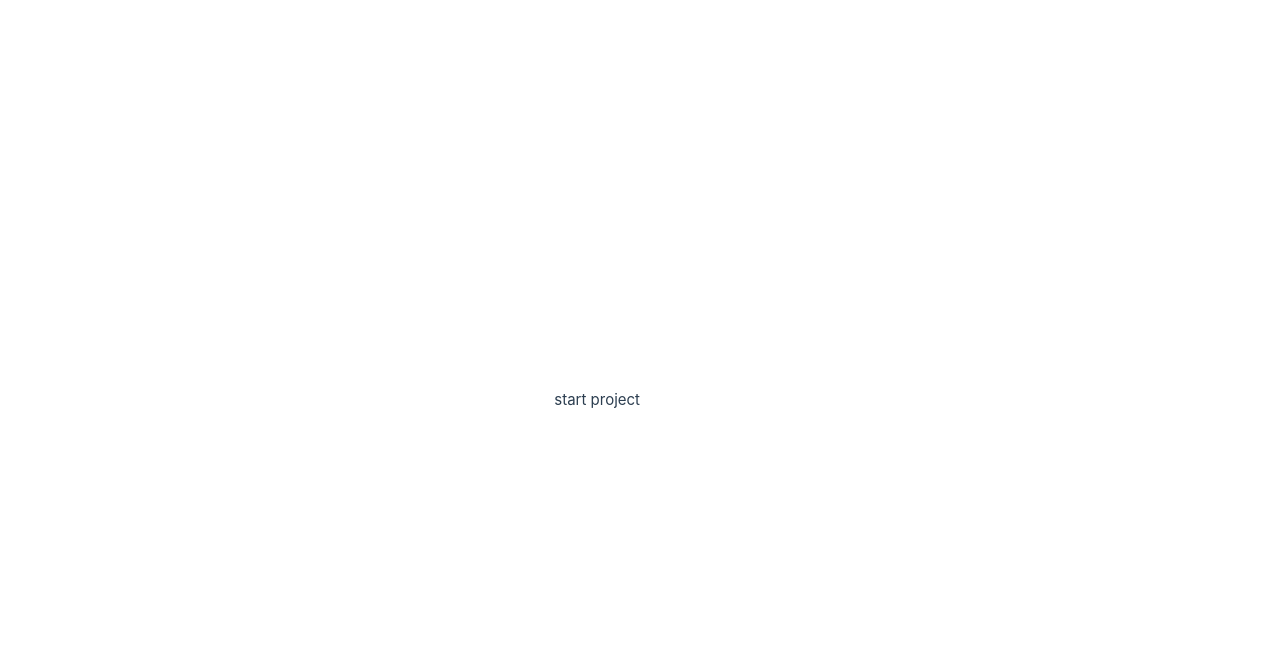
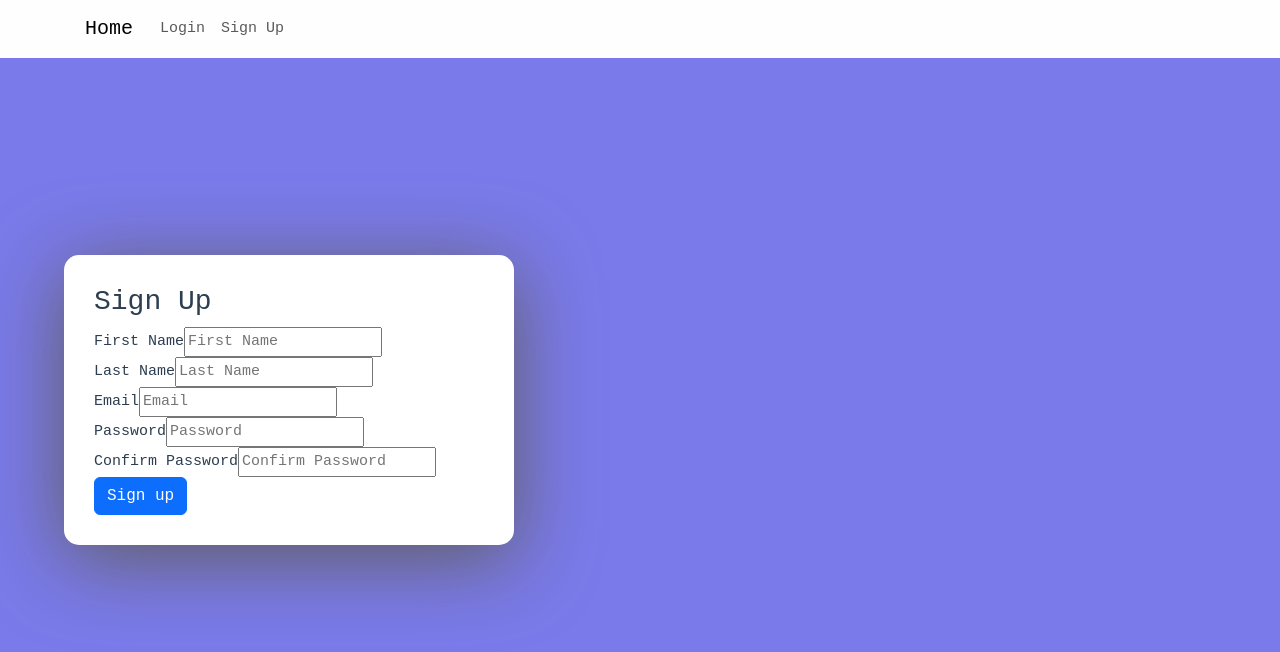
Before and after one commit to Kimsreng28/E_Commerce, a Vue app: page /register in a window 1280 px wide. Before the commit this address had no page. Shown: the top 652 px of the page. Built offline with nearby package versions, Linux system fonts and the light colour scheme.

Commit message:
update message

```diff
--- a/index.html
+++ b/index.html
@@ -5,6 +5,8 @@
     <link rel="icon" href="/favicon.ico">
     <meta name="viewport" content="width=device-width, initial-scale=1.0">
     <title>Vite App</title>
+
+    <link rel="stylesheet" href="https://cdn.jsdelivr.net/npm/bootstrap@5.3.3/dist/css/bootstrap.min.css" integrity="sha384-QWTKZyjpPEjISv5WaRU9OFeRpok6YctnYmDr5pNlyT2bRjXh0JMhjY6hW+ALEwIH" crossorigin="anonymous">
   </head>
   <body>
     <div id="app"></div>
--- a/package.json
+++ b/package.json
@@ -9,6 +9,7 @@
     "preview": "vite preview"
   },
   "dependencies": {
+    "axios": "^1.7.7",
     "pinia": "^2.2.4",
     "vue": "^3.5.12",
     "vue-router": "^4.4.5"
--- a/src/App.vue
+++ b/src/App.vue
@@ -1,5 +1,65 @@
-<script></script>
+<template>
+  <div id="app">
+    <Nav/>
+    <div class="auth-wrapper">
+      <div class="auth-inner">
+        <!-- <Login/> -->
+         <router-view/>
+      </div>
+    </div>
+  </div>
 
-<template>
-  <div>start project</div>
+
 </template>
+<script>
+import Nav from './components/Nav.vue';
+// import Home from './components/Home.vue';
+import Login from './components/Login.vue';
+import { routerViewLocationKey } from 'vue-router';
+export default {
+  name: "App",
+  components: {
+    Nav,
+    // Home,
+    Login
+  }
+}
+</script>
+<style>
+* {
+  box-sizing: border-box;
+}
+
+body {
+  background: rgb(122, 122, 234);
+  font-family: 'Courier New', Courier, monospace;
+  min-height: 100vh;
+}
+
+#app {
+  text-align: center;
+  width: 100%;
+  height: 100%;
+}
+
+
+
+.auth-wrapper {
+  display: flex;
+  justify-content: center;
+  flex-direction: column;
+  text-align: left;
+
+}
+
+.auth-inner {
+  width: 450px;
+  margin: auto;
+  background: rgb(255, 255, 255);
+  box-shadow: 0px 14px 80px rgb(96, 93, 93);
+  padding: 30px;
+  border-radius: 15px;
+  transition: all .3s;
+
+}
+</style>
--- /dev/null
+++ b/src/axios.js
@@ -0,0 +1,3 @@
+import axios from "axios";
+
+axios.defaults.baseURL = 'http://localhost:8000/';
--- /dev/null
+++ b/src/components/Home.vue
@@ -0,0 +1,8 @@
+<template>
+    Hello
+</template>
+<script>
+export default{
+    name: "Home"
+}
+</script>
--- /dev/null
+++ b/src/components/Login.vue
@@ -0,0 +1,21 @@
+<template>
+    <form>
+        <h3>Login</h3>
+        <div class="form-group">
+            <label>Email</label>
+            <input type="email" class="form-control" placeholder="Email"/>
+
+        </div>
+        <div class="form-group">
+            <label>Password</label>
+            <input type="password" class="form-control" placeholder="Password"/>
+            <button class="btn btn-primary btn-block">Login</button>
+
+        </div>
+    </form>
+</template>
+<script>
+    export default{
+        name: "Login"
+    }
+</script>
--- /dev/null
+++ b/src/components/Nav.vue
@@ -0,0 +1,32 @@
+<template>
+    <nav class="navbar navbar-expand navbar-light fixed-top">
+        <div class="container">
+          <a href="#" class="navbar-brand">Home</a>
+
+          <div class="collapse navbar-collapse">
+            <ul class="navbar-nav ml-auto">
+              <li class="nav-item">
+                <a href="#" class="nav-link">Login</a>
+              </li>
+              <li class="nav-item">
+                <a href="#" class="nav-link">Sign Up</a>
+              </li>
+
+            </ul>
+
+          </div>
+        </div>
+
+      </nav>
+</template>
+<script>
+export default{
+    name: " Nav "
+}
+</script>
+<style>
+    .navbar-light {
+  background-color: rgb(254, 254, 254);
+
+}
+</style>
--- /dev/null
+++ b/src/components/Register.vue
@@ -0,0 +1,75 @@
+<template>
+    <form @submit.prevent="handleSubmit">
+        <!-- use .prevent to prevent it from refreshing page which the form
+         will also be refresh -->
+        <h3>Sign Up</h3>
+
+        <div class="form-group">
+            <label>First Name</label>
+            <input type="text" class="form control" v-model="first_name" placeholder="First Name" />
+            <!-- v-model="first_name" it mean every time we change the input the binding will assigned to
+             the variable and the value will set to the label  -->
+        </div>
+        <div class="form-group">
+            <label>Last Name</label>
+            <input type="text" class="form control" v-model="last_name" placeholder="Last Name" />
+
+        </div>
+        <div class="form-group">
+            <label>Email</label>
+            <input type="email" class="form control" v-model="email" placeholder="Email" />
+
+        </div>
+        <div class="form-group">
+            <label>Password</label>
+            <input type="password" class="form control" v-model="password" placeholder="Password" />
+
+        </div>
+        <div class="form-group">
+            <label>Confirm Password</label>
+            <input type="password" class="form control" v-model="confirm_password" placeholder="Confirm Password" />
+
+        </div>
+
+        <button class="btn btn-primary btn-block">Sign up</button>
+    </form>
+</template>
+
+<script>
+import axios from 'axios';
+export default {
+    name: 'Register',
+    data() {
+        return {
+            first_name: '',
+            last_name: '',
+            email: '',
+            password: '',
+            confirm_password: ''
+
+        }
+    },
+    methods: {
+        handleSubmit(e) {
+            const data = {
+                first_name: this.first_name,
+                last_name: this.last_name,
+                email: this.email,
+                password: this.password,
+                confirm_password: this.confirm_password
+            };
+            axios.post('register',data)
+            .then(
+                res => {
+                    console.log(res)
+                }
+            ).catch(
+                err => {
+                    console.log(err)
+                }
+            )
+        }
+    }
+}
+</script>
+<style></style>
--- a/src/main.js
+++ b/src/main.js
@@ -1,5 +1,6 @@
 import './assets/main.css'
 
+import './axios'
 import { createApp } from 'vue'
 import { createPinia } from 'pinia'
 
--- a/src/router/index.js
+++ b/src/router/index.js
@@ -1,8 +1,14 @@
 import { createRouter, createWebHistory } from "vue-router";
-
+import Login from "@/components/Login.vue";
+import Home from "@/components/Home.vue";
+import Register from "@/components/Register.vue";
 const router = createRouter({
   history: createWebHistory(import.meta.env.BASE_URL),
-  routes: [],
+  routes: [
+    {path: '/',component: Home},
+    {path: '/login',component: Login},
+    {path: '/register',component: Register},
+  ],
 });
 
 export default router;
```
Also changed, not shown: 1 other file (tests, documents, lock files or other folders).
